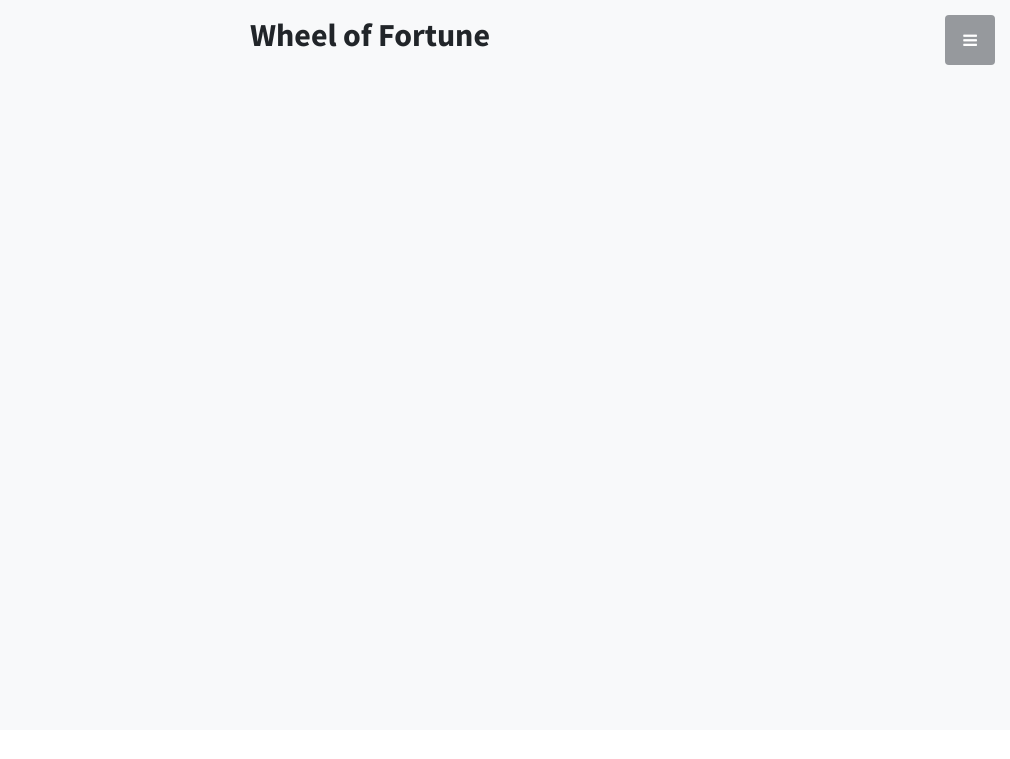
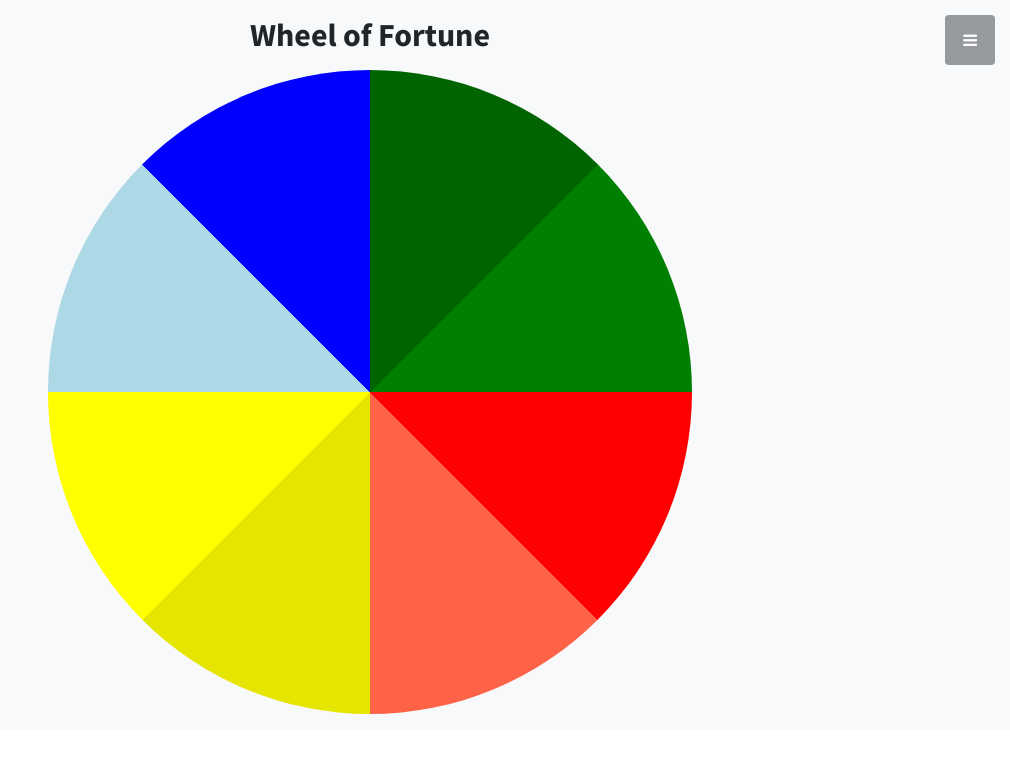
Before and after one commit to EM-Creations/WheelofFortune, a plain HTML site: page index.html in a window 1280 px wide. Shown: the top 759 px of the page, without its empty margins (270-1280 px from the left). Drawn offline with Linux system fonts and the light colour scheme.

Commit message:
Update: Wheel of fortune now looks like a wheel of fortune!

```diff
--- a/css/thalites.css
+++ b/css/thalites.css
@@ -6,10 +6,9 @@
 	height: 70%;
 	padding-top: 70%;
 
-	/*background: #ef8913;
-	background: -webkit-linear-gradient(left, orange, orange 20%, black 20%, black);*/
-	background: -moz-linear-gradient(left, red, red 20%, blue 20%, blue);
-	/*background-image: url('../img/bg-1.gif');*/
+	background: linear-gradient(45deg, lightblue 50%, blue 0%), linear-gradient(-45deg, green 50%, darkgreen 0%), linear-gradient(-45deg, #E5E500 50%, yellow 0%), linear-gradient(45deg, tomato 50%, red 0%);
+	background-size: 50% 50%;
+	background-position: 0% 0%, 100% 0%, 0 100%, 100% 100%;
 	background-repeat: no-repeat;
 }
 
```
